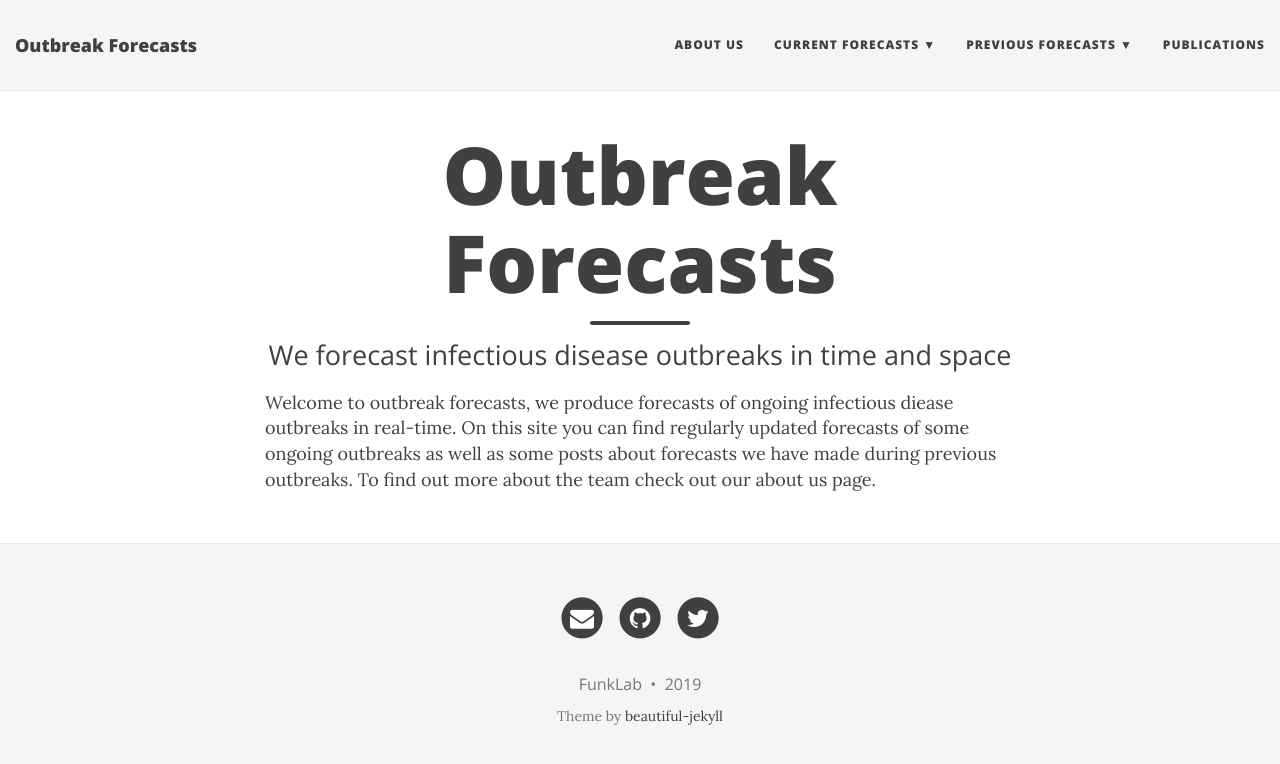
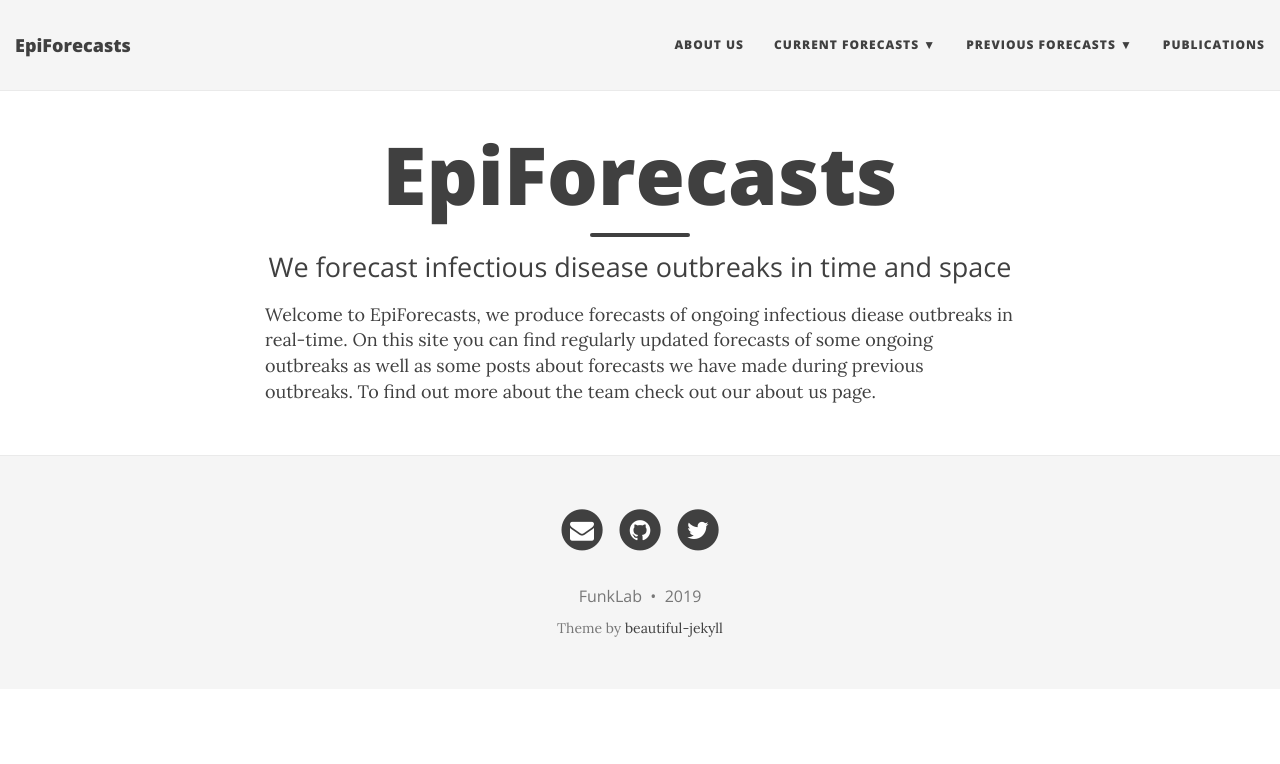
Before and after one commit to epiforecasts/jekyll-epiforecasts-website, a Jekyll site: the page built from index.html, in a window 1280 px wide. Shown: the top 764 px of the page. Built offline with Jekyll 4.4.1, drawn with Linux system fonts in a browser that asks for light colours; nearby versions of some CDN libraries; the list of posts is cut into pages by our own code.

Commit message:
rebrand to epiforecasts

```diff
--- a/_config.yml
+++ b/_config.yml
@@ -1,7 +1,7 @@
 # --- General options --- #
 
 # Name of website
-title: Outbreak Forecasts
+title: EpiForecasts
 
 # Short description of your site
 description: We forecast infectious disease outbreaks
@@ -73,8 +73,8 @@
   #rss: false
   email: "james.munday@lshtm.ac.uk"
   #facebook: deanattali
-  github: jdmunday
-  twitter: jdmunday
+  github: sbfnk
+  twitter: cmmid_lshtm
 #  reddit: yourname
 #  linkedin: daattali
 #  xing: yourname
--- a/index.html
+++ b/index.html
@@ -1,12 +1,12 @@
 ---
 layout: page
-title: Outbreak Forecasts
+title: EpiForecasts
 subtitle: We forecast infectious disease outbreaks in time and space
 use-site-title: true
 ---
 
 
-Welcome to outbreak forecasts, we produce forecasts of ongoing infectious diease outbreaks in real-time. On this site you can find regularly updated forecasts of some ongoing outbreaks as well as some posts about forecasts we have made during previous outbreaks. To find out more about the team check out our about us page.
+Welcome to EpiForecasts, we produce forecasts of ongoing infectious diease outbreaks in real-time. On this site you can find regularly updated forecasts of some ongoing outbreaks as well as some posts about forecasts we have made during previous outbreaks. To find out more about the team check out our about us page.
 
 {% if paginator.total_pages > 1 %}
 <ul class="pager main-pager">
```
